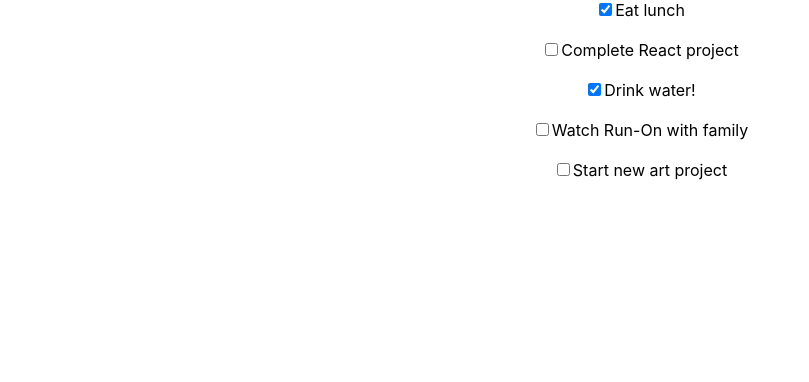
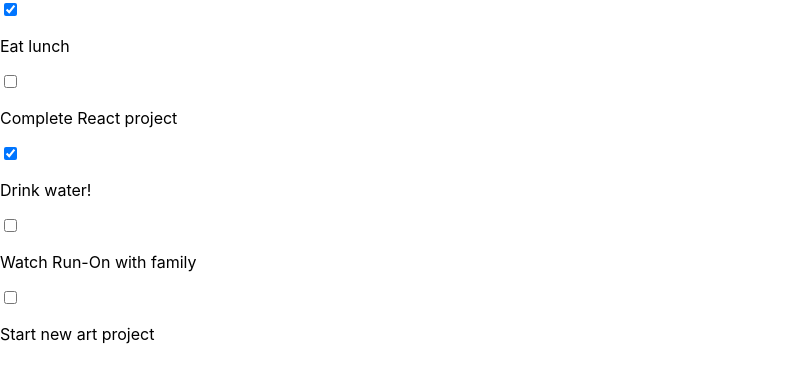
Before and after one commit to Lydia-Tan/react-practice, a React (Create React App) app in the folder to-do/to-do-app/: page / in a window 1280 px wide. Shown: the top 382 px of the page, without its empty margins (0-809 px from the left). Built offline with nearby package versions, Linux system fonts and the light colour scheme.

Commit message:
checkboxes working, task list omitted--unique key error

```diff
--- a/to-do/to-do-app/src/App.js
+++ b/to-do/to-do-app/src/App.js
@@ -15,30 +15,28 @@ class App extends React.Component{
 
   handleChange(id){
     this.setState(prevState =>{
-      let updatedCheckbox = prevState.taskList.map(taskItems =>{
-        if(taskItems.id === id){
-          taskItems.completed = !taskItems.completed;
-          console.log(taskItems)
+      const updatedCheckbox = prevState.taskList.map(todo =>{
+        if(todo.id === id){
+          return {todo, completed:!todo.completed}
         }
-        return taskItems
+        return todo
       })
       return{
         taskList: updatedCheckbox
       }
     })
-    console.log(id, "changed")
 
   }
 
 
   render(){
-    let toDoItem = this.state.taskList.map(taskItem =>
-      <ToDoItem key = {taskItem.id} itemDo = {taskItem} handleChange = {this.handleChange}/>
-      )
-    return <div className = "App">
-      {toDoItem}
-    </div>
-  }
+    const toDoItem = this.state.taskList.map((taskItem) =>
+      <ToDoItem key = {taskItem.id} itemDo = {taskItem} handleChange = {this.handleChange}/>)
+    return (
+      <div>      {toDoItem}
+      </div>
+    )
+}
 }
 
 
--- a/to-do/to-do-app/src/components/ToDoItem.js
+++ b/to-do/to-do-app/src/components/ToDoItem.js
@@ -10,10 +10,7 @@ function ToDoItem(props){
                 onChange = {() => props.handleChange(props.itemDo.id)}
             />
 
-            <label>{props.itemDo.task}</label>
-            <br/>
-            <br/>
-
+            <p>{props.itemDo.task}</p>
         </div>
     )
 
```
